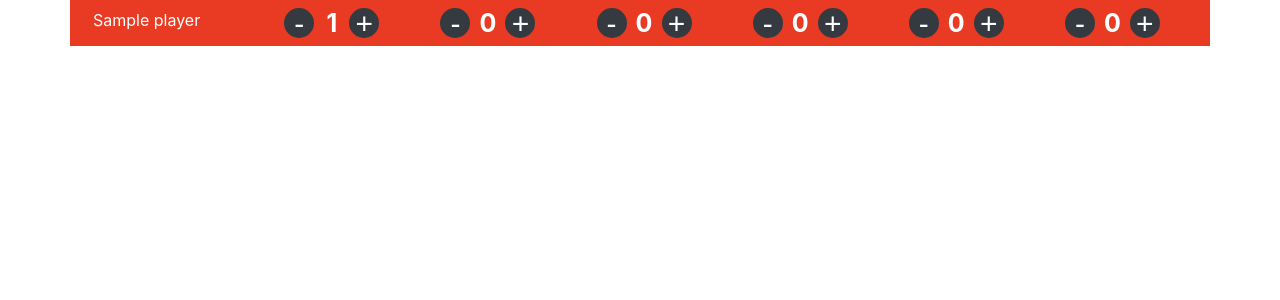
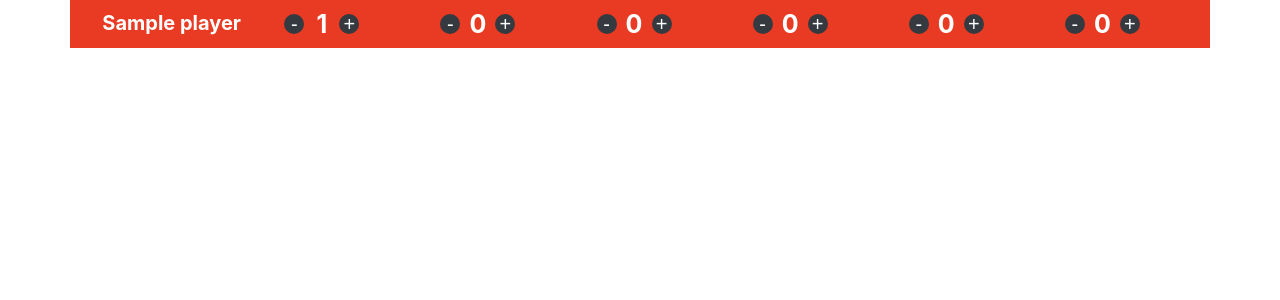
Before and after one commit to praat6/ticket_to_ride_scorecounter, a Django app: page /counter/000/ in a window 1280 px wide. Shown: the top 300 px of the page. Run offline with Django 3.2, Linux system fonts and the light colour scheme; tables that the repository leaves empty hold one stand-in row (values such as "Sample post"); some libraries are stand-ins or nearby versions.

Commit message:
Enhanced style

```diff
--- a/counter/templates/counter/game.html
+++ b/counter/templates/counter/game.html
@@ -2,20 +2,20 @@
 {% load static %}
 
 {% block styles %}
-    <link rel="stylesheet" type="text/css" href="{% static 'css/game.css' %}">
+    <link rel="stylesheet" type="text/css" href="{% static 'css/game.css' %}" xmlns="http://www.w3.org/1999/html">
 {% endblock %}
 
 {% block content %}
     {% for player, forms in player_forms.items %}
         <div class="fieldWrapper row p-2 mb-2 bg-{{ player.get_color_display }}">
-            <div class="col-2 text-white">{{ player.name }}</div>
+            <div class="col-2 player-name">{{ player.name }}</div>
             {% for form in forms %}
                 <div class="col">
                     <div class="row ml-1 mr-1">
-                        <input class="sign-button bg-dark" type="button" onclick="removeRoute({{ form.n_train_cars }}, {{ form.player.id }})" value="-" /><label for="{{ form.n_train_cars.id_for_label }}"></label>
+                        <span class="sign-button bg-dark" onclick="removeRoute({{ form.n_train_cars }}, {{ form.player.id }})">-</span>
                         {% csrf_token %}
                         {{ form.n_routes }}
-                        <input class="sign-button bg-dark" type="button" onclick="addRoute({{ form.n_train_cars }}, {{ form.player.id }})" value="+">
+                        <span class="sign-button bg-dark" onclick="addRoute({{ form.n_train_cars }}, {{ form.player.id }})">+</span>
                     </div>
                 </div>
             {% endfor %}
--- a/static/css/game.css
+++ b/static/css/game.css
@@ -1,3 +1,15 @@
+.player-name {
+    color: white;
+    display: inline-block;
+    vertical-align: top;
+    font-size: 20px;
+    font-weight: 700;
+    line-height: 30px;
+    padding: 0 2px;
+    min-width: 35px;
+    text-align: center;
+}
+
 .n-train-cars {
     background-color: inherit;
     color: white;
@@ -14,11 +26,12 @@
 .sign-button {
     cursor: pointer;
     display: inline-block;
-    vertical-align: top;
+    vertical-align: middle;
+    margin: 5% 0 5% 0;
     color: white;
-    width: 30px;
-    height: 30px;
-    font: 30px/1 Arial,sans-serif;
+    width: 20px;
+    height: 20px;
+    font: 20px/1 Arial,sans-serif;
     text-align: center;
     border-radius: 50%;
 }
```
